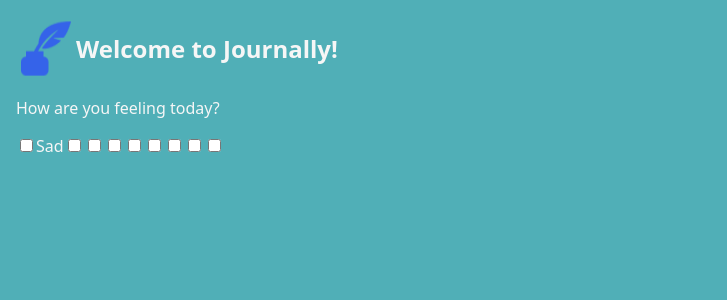
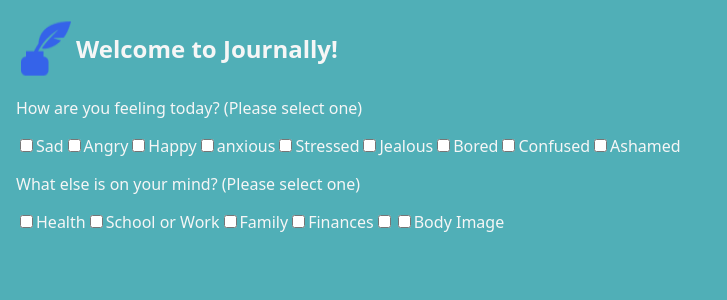
Before and after one commit to Lauren-McMullen/Journally, a React (Create React App) app: page / in a window 1280 px wide. Shown: the top 300 px of the page, without its empty margins (0-727 px from the left). Built offline with nearby package versions, Linux system fonts and the light colour scheme.

Commit message:
Added options for "What else is going on?"

```diff
--- a/src/App/App.jsx
+++ b/src/App/App.jsx
@@ -5,6 +5,7 @@
 import logo from "../images/Quill_With_Ink.png"
 import MoodChecklist from "../components/MoodChecklist.jsx"
 import Header from "../components/Header.jsx"
+import SituationChecklist from '../components/SituationChecklist.jsx'
 
 import './style.css'
 
@@ -12,9 +13,14 @@
   return (
     <div>
       <Header logo={logo} name={name}/>
+      <p>How are you feeling today? (Please select one)</p>
+      <MoodChecklist  sad="Sad" angry="Angry" happy="Happy" anxious="anxious" stressed="Stressed" jealous="Jealous" bored="Bored"
+      confused="Confused" ashamed="Ashamed" />
 
-      <p>How are you feeling today?</p>
-      <MoodChecklist  sad="Sad" mad="Mad" />
+      <p>What else is on your mind? (Please select one)</p>
+      <SituationChecklist health="Health" schoolwork="School or Work" family="Family" finances="Finances"
+      relationships="Relationships" bodyimage="Body Image" />
+
     </div>
   );
 };
--- /dev/null
+++ b/src/components/SituationChecklist.jsx
@@ -0,0 +1,32 @@
+
+export default function SituationChecklist(props) {
+    return (
+        <div className="MoodChecklist">
+            <label>
+                <input type="Checkbox" />
+                <span>{props.health}</span>
+            </label>
+            <label>
+                <input type="Checkbox" />
+                <span>{props.schoolwork}</span>
+            </label>
+            <label>
+                <input type="Checkbox" />
+                <span>{props.family}</span>
+            </label>
+            <label>
+                <input type="Checkbox" />
+                <span>{props.finances}</span>
+            </label>
+            <label>
+                <input type="Checkbox" />
+                <span>{props.relationship}</span>
+            </label>
+            <label>
+                <input type="Checkbox" />
+                <span>{props.bodyimage}</span>
+            </label>
+
+        </div>
+    );
+};
```
